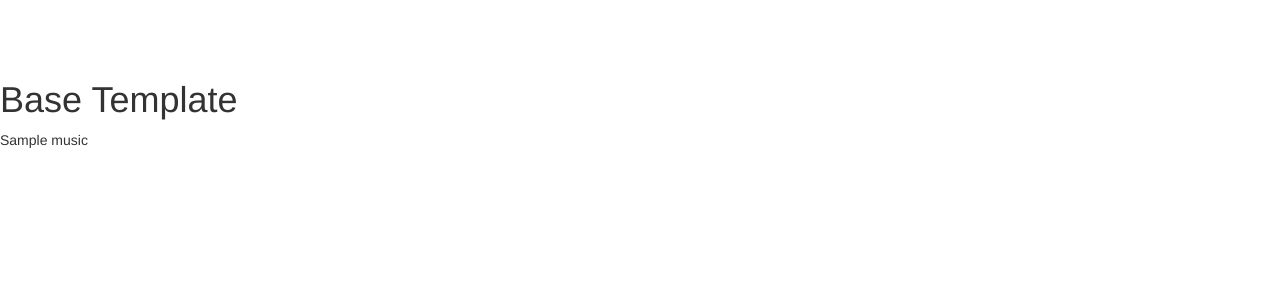
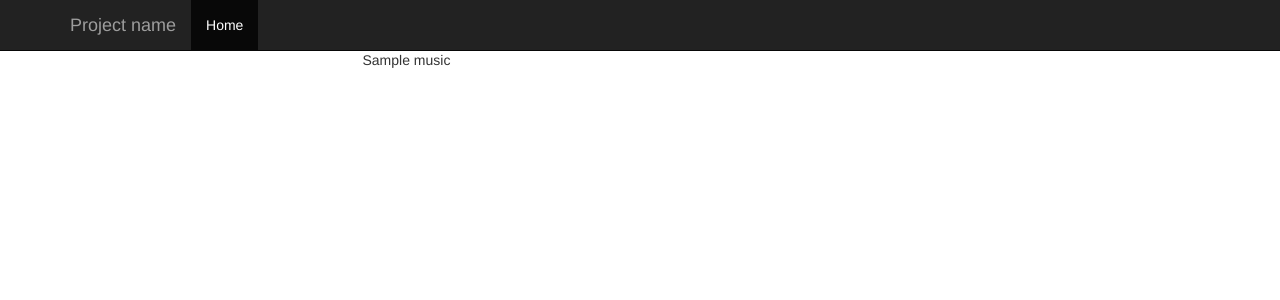
Before and after one commit to guinslym/django-crud-example, a Django app: template applications/music/templates/music/album_list.html in a window 1280 px wide. Shown: the top 300 px of the page. Run offline with Django 3.2, Linux system fonts and the light colour scheme; the template is opened without the code that fills it: most values are stand-ins (such as "Sample title", 1, 10 or a date in 2020); some libraries are stand-ins or nearby versions.

Commit message:
base template part 1

```diff
--- a/applications/music/templates/base.html
+++ b/applications/music/templates/base.html
@@ -11,20 +11,22 @@
 
 
 <style>
-	body {
-  padding-top: 60px;
-  padding-bottom: 30px;
+
+body {
+  padding-top: 50px;
+}
+.starter-template {
+  padding: 40px 15px;
+  text-align: center;
 }
 
 </style>
 </head>
 <body>
 
-  {#% include 'wadiyabi/includes/navbar.html' %#}
+  {% include 'music/includes/navbar.html' %}
 
-  <h1>Base Template</h1>
-
-   {% block content %}
+  {% block content %}
   {% endblock %}
 
 
--- a/applications/music/templates/music/album_list.html
+++ b/applications/music/templates/music/album_list.html
@@ -9,8 +9,14 @@
 	{% block content %}
 
 	{% for music in object_list %}
+	<div class="container">
+		<div class="row">
+			<div class="col-lg-6 col-lg-offset-3">
+				<p>{{music}}</p>
+			</div>
+		</div>
+	</div>
 
-	<p>{{music}}</p>
 
 
 	{% endfor %}
--- /dev/null
+++ b/applications/music/templates/music/includes/jumbotron.html
@@ -0,0 +1,4 @@
+<div class="starter-template">
+	<h1>Bootstrap starter template</h1>
+	<p class="lead">Use this document as a way to quickly start any new project.<br> All you get is this text and a mostly barebones HTML document.</p>
+</div>
--- /dev/null
+++ b/applications/music/templates/music/includes/navbar.html
@@ -0,0 +1,18 @@
+ <nav class="navbar navbar-inverse navbar-fixed-top">
+      <div class="container">
+        <div class="navbar-header">
+          <button type="button" class="navbar-toggle collapsed" data-toggle="collapse" data-target="#navbar" aria-expanded="false" aria-controls="navbar">
+            <span class="sr-only">Toggle navigation</span>
+            <span class="icon-bar"></span>
+            <span class="icon-bar"></span>
+            <span class="icon-bar"></span>
+          </button>
+          <a class="navbar-brand" href="#">Project name</a>
+        </div>
+        <div id="navbar" class="collapse navbar-collapse">
+          <ul class="nav navbar-nav">
+            <li class="active"><a href="#">Home</a></li>
+          </ul>
+        </div><!--/.nav-collapse -->
+      </div>
+    </nav>
```
